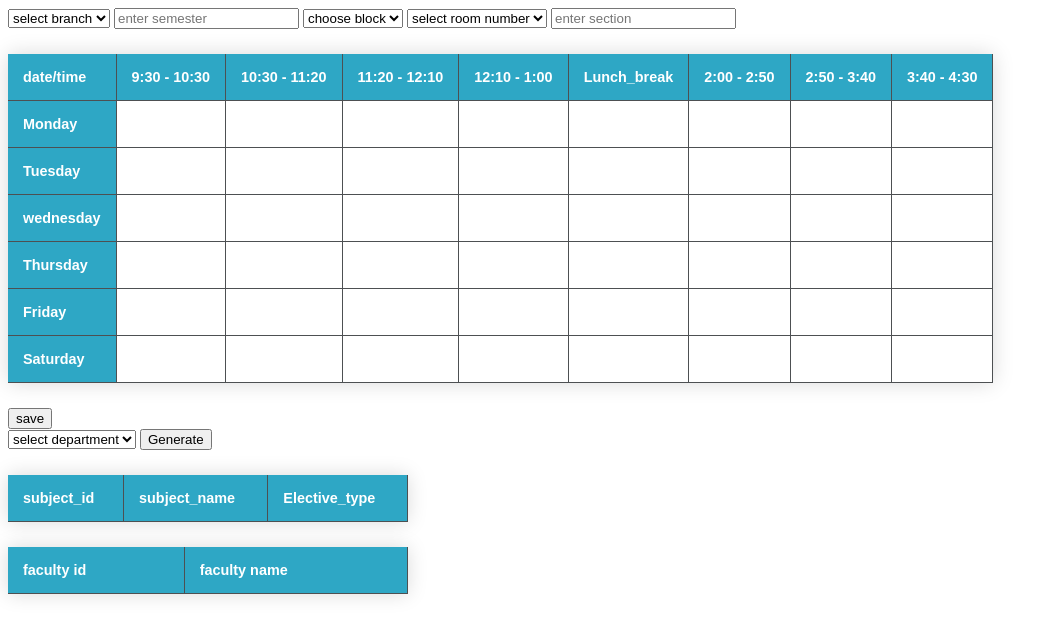
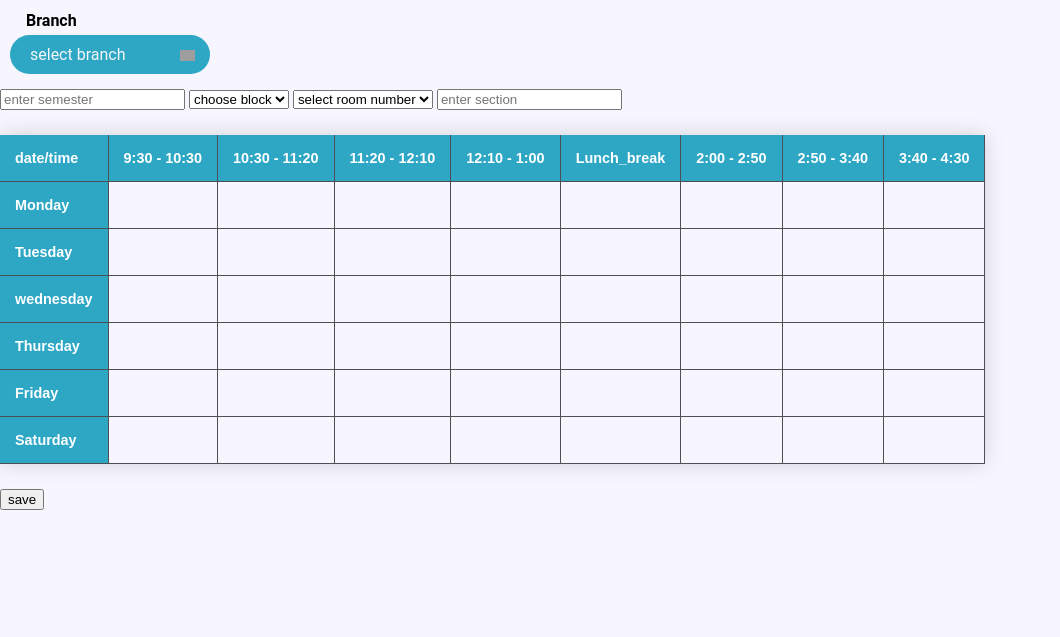
Before and after one commit to Sraone-kumar/proto_v2, a Django app: page /editor-2/ in a window 1280 px wide. Shown: the top 637 px of the page, without its empty margins (0-1060 px from the left). Run offline with Django 3.2, Linux system fonts and the light colour scheme; lists and menus that the app fills with data are empty; parts of the project's set-up code (start-up, migrations or seed data) failed here and were passed over; some libraries are stand-ins or nearby versions; grey boxes are pictures that could not be loaded.

Commit message:
change1 Branch first commit added--sec,sem and mini edit

```diff
--- a/proto1/v_1/admin.py
+++ b/proto1/v_1/admin.py
@@ -1,5 +1,5 @@
 from django.contrib import admin
-from .models import subjects_table,Designation_table,department_table, faculty_table, class_time_table,Timings_table,Block_table,Week_table,Room_table,Branch_table
+from .models import subjects_table,Designation_table,department_table, faculty_table, class_time_table,Timings_table,Block_table,Week_table,Room_table,Branch_table,semester_table,section_table
 
 admin.site.register(subjects_table)
 admin.site.register(Designation_table)
@@ -11,4 +11,6 @@ admin.site.register(Block_table)
 admin.site.register(Week_table)
 admin.site.register(Room_table)
 admin.site.register(Branch_table)
+admin.site.register(section_table)
+admin.site.register(semester_table)
 # Register your models here.
--- a/proto1/v_1/static/v_1/design.css
+++ b/proto1/v_1/static/v_1/design.css
@@ -8,17 +8,18 @@ body{
     background: #f7f6ff;
 }
 
-h2{
-    margin: 16px;
+h4{
+    margin-left: 16px;
+    margin-bottom: 5px;
 }
 .container{
-    margin-top: 10px;
-    padding: 32px;
+    margin-top: 1px;
+    padding: 10px;
 }
 
 .select-box{
     display: flex;
-    width: 300px;
+    width: 200px;
     flex-direction: column;
 }
 
@@ -39,7 +40,8 @@ h2{
 
 
 .select-box .option, .selected{
-    padding: 12px 24px;
+    /* padding: 12px 24px; */
+    padding: 10px 20px;
     cursor: pointer;
 }
 
@@ -96,9 +98,9 @@ h2{
     background-repeat: no-repeat;
     position: absolute;
     height: 100%;
-    width: 18px;
+    width: 15px;
     right: 15px;
-    top: 17px;
+    top: 15px;
 
     fill: white;
 
@@ -107,7 +109,6 @@ h2{
 
 .select-box .options-container.active + .selected::after{
     transform: rotateX(180deg);
-    top: -17px;
-    width: 18px;
-
+    top: -15px;
+    width: 15px;
 }
--- a/proto1/v_1/templates/editor_v2.html
+++ b/proto1/v_1/templates/editor_v2.html
@@ -1,12 +1,40 @@
 {% extends 'base.html' %}
+
+{% block style %}
+{% load static %}
+<link rel="stylesheet" href="{% static 'v_1/design.css' %}">
+
+
+{% endblock style %}
 
 
 {% block content %}
 
 
-<select name="branch" id="branch_choose">
+{% comment %} <select name="branch" id="branch_choose">
 <option>select branch</option>
-</select>
+</select> {% endcomment %}
+
+<div class= "container" >
+
+<h4>Branch</h4>
+
+<div class="select-box" >
+
+        <div class="options-container branch">
+
+        </div>
+        <div class = "selected" id = "branch">
+            <input type="hidden" value="">
+            select branch
+        </div>
+
+    </div>
+
+
+</div>
+
+
 <input type="text" placeholder = "enter semester" id = "semester">
 <select name="block" id="block_choose"><option >choose block</option></select>
 <select name="room" id="room_number"><option>select room number</option></select>
@@ -466,30 +494,6 @@
 <div><button id = "save">save</button></div>
 
 
-<select name="department" id="department_choose">
-<option >select department</option>
-</select>
-<button id = "Generate">Generate</button>
-
-<table class= 'table' id = "sub_table">
-    <thead>
-    <th>subject_id</th>
-    <th>subject_name</th>
-    <th>Elective_type</th>
-    </thead>
-    <tbody>
-    </tbody>
-</table>
-
-<table class="table" id="fac_table">
-    <thead>
-        <th>faculty id</th>
-        <th>faculty name</th>
-    </thead>
-    <tbody></tbody>
-</table>
-
-
 
 {% endblock content %}
 
@@ -523,7 +527,7 @@ $('#department_choose').click(function(){
 
 })
 
-$("#branch_choose").click(function(){
+{% comment %} $("#branch_choose").click(function(){
     $(this).off('click');
     $.ajax({
 
@@ -543,7 +547,55 @@ $("#branch_choose").click(function(){
 
 
     })
+}) {% endcomment %}
+
+const branch = document.querySelector("#branch");
+const branch_container = document.querySelector(".branch");
+var loaded_branch = false;
+
+
+branch.addEventListener("click",()=>{
+    var options;
+    if(!loaded_branch){
+        $.ajax({
+            type: "GET",
+            url: "{% url 'submit_info' %}",
+            data: {action:'scroll_list_branch'},
+            success: function(res){
+                res.values.forEach(function(e){
+                    $('.branch').append(
+                        `<div class= "option">
+                        <input type="radio" class="radio" value="${e.branch_id}" name="category">
+                        <label for="${e.branch_id}">${e.branch_name}</label>
+                        </div>
+                        `
+                    )
+
+                })
+
+                loaded_branch = true;
+                options = document.querySelectorAll(".branch .option")
+                options.forEach(o=>{
+                    o.addEventListener("click",()=>{
+                        branch.innerHTML = o.querySelector('label').innerHTML;
+                        console.log(o.querySelector('input').value)
+                        $('.selected').append(
+                            `<input type="hidden" value = "${o.querySelector('input').value}" >`
+                        )
+
+                        //console.log($('.selected').children('input').values)
+                        branch_container.classList.remove("active");
+                    })
+                })
+
+            }
+
+        })
+    }
+    branch_container.classList.toggle("active")
 })
+
+
 
 $('#block_choose').click(function(){
 
```
Also changed, not shown: proto1/v_1/models.py (+16 -1 lines), proto1/db.sqlite3, proto1/v_1/migrations/0010_section_table_semester_table.py (added).
